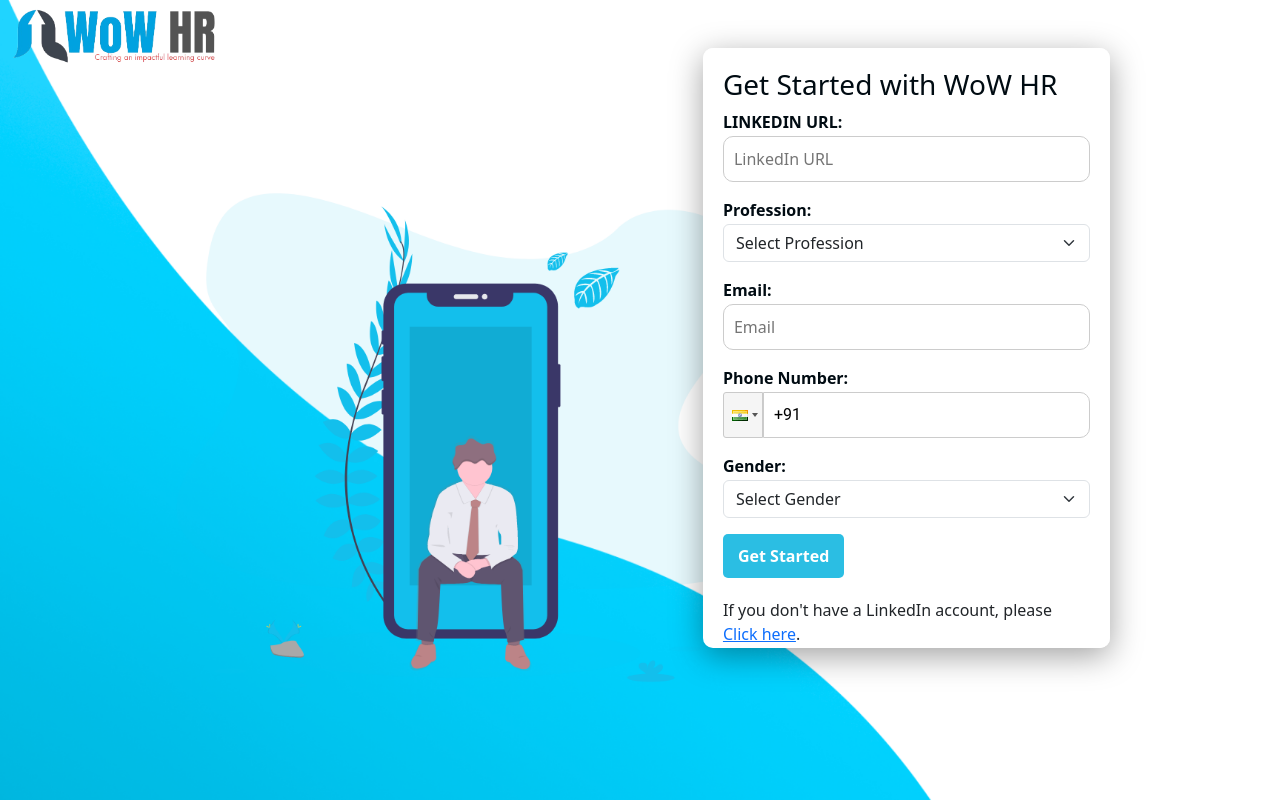
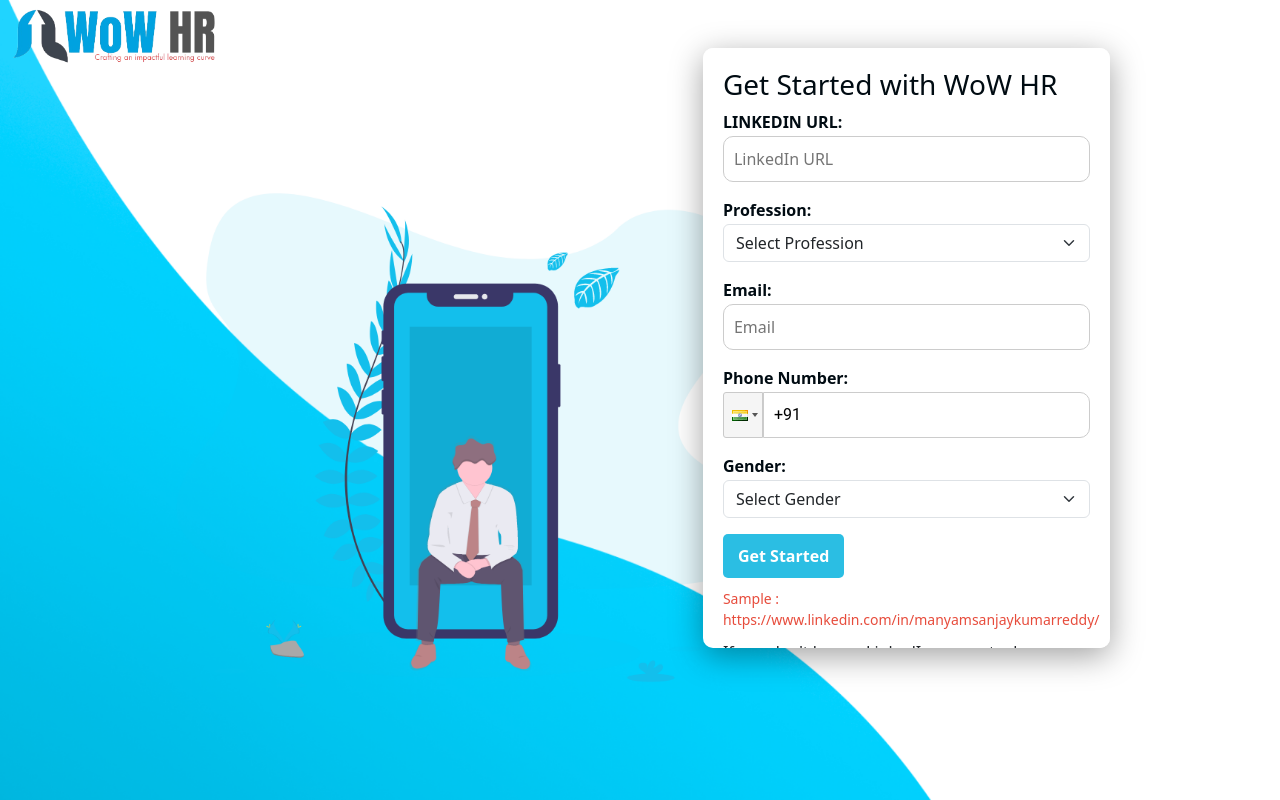
Before and after one commit to Deivasigamanivaradharaj/Wowhr, a React (Create React App) app: page / in a window 1280 px wide. Built offline with nearby package versions, Linux system fonts and the light colour scheme.

Commit message:
updated linkedin login and login pages

```diff
--- a/src/components/LinkedinLogin/LinkedinLogin.js
+++ b/src/components/LinkedinLogin/LinkedinLogin.js
@@ -66,8 +66,6 @@
         if (Object.keys(validationErrors).length === 0) {
 
             const apiKeys = [
-                "aff0f7a8e4msh7115ef8097b45cbp131811jsn72ef2090b279",
-                "fb256fc4ffmshf3382241499b28fp162156jsn8931fd32397f",
                 "f636be2319msh550de482d2f377ap15146cjsn18ce175e67b2",
                 "18335f9fb2msh3cbdb5692212657p1ecb05jsna83e139aee8e",
                 "cf6edef85bmshc580a1192f3c722p17ddaajsn2f6a0d7753f0",
@@ -347,7 +345,8 @@
 
                             <div>
                                 <button className='submit' type="submit">Get Started</button>
-                                <p style={{ marginTop: '20px', marginBottom: '20px' }}>
+                                <span style={{marginTop : '10px'}}>Sample : https://www.linkedin.com/in/manyamsanjaykumarreddy/</span>
+                                <p style={{ marginTop: '10px'}}>
                                     If you don't have a LinkedIn account, please <Link to='/login'>Click here</Link>.
                                 </p>
                             </div>
--- a/src/components/login/Login.js
+++ b/src/components/login/Login.js
@@ -1,7 +1,7 @@
 import React, { useContext, useState } from 'react';
 import './login.css';
 import AuthContext from '../Context/AuthContext';
-import { useNavigate } from "react-router-dom";
+import { Link, useNavigate } from "react-router-dom";
 import { ToastContainer, toast } from 'react-toastify';
 import 'react-toastify/dist/ReactToastify.css';
 import PhoneInput from 'react-phone-input-2';
@@ -435,6 +435,9 @@
                                 </div>
 
                                 <button type="submit" className="submit mb-1">Get Started</button>
+                                <p style={{ marginTop: '10px'}}>
+                                    If you have a LinkedIn account, please <Link to='../'>Click here</Link>.
+                                </p>
 
                             </form>
                         </div>
```
Also changed, not shown: 1 other file (tests, documents, lock files or other folders).
